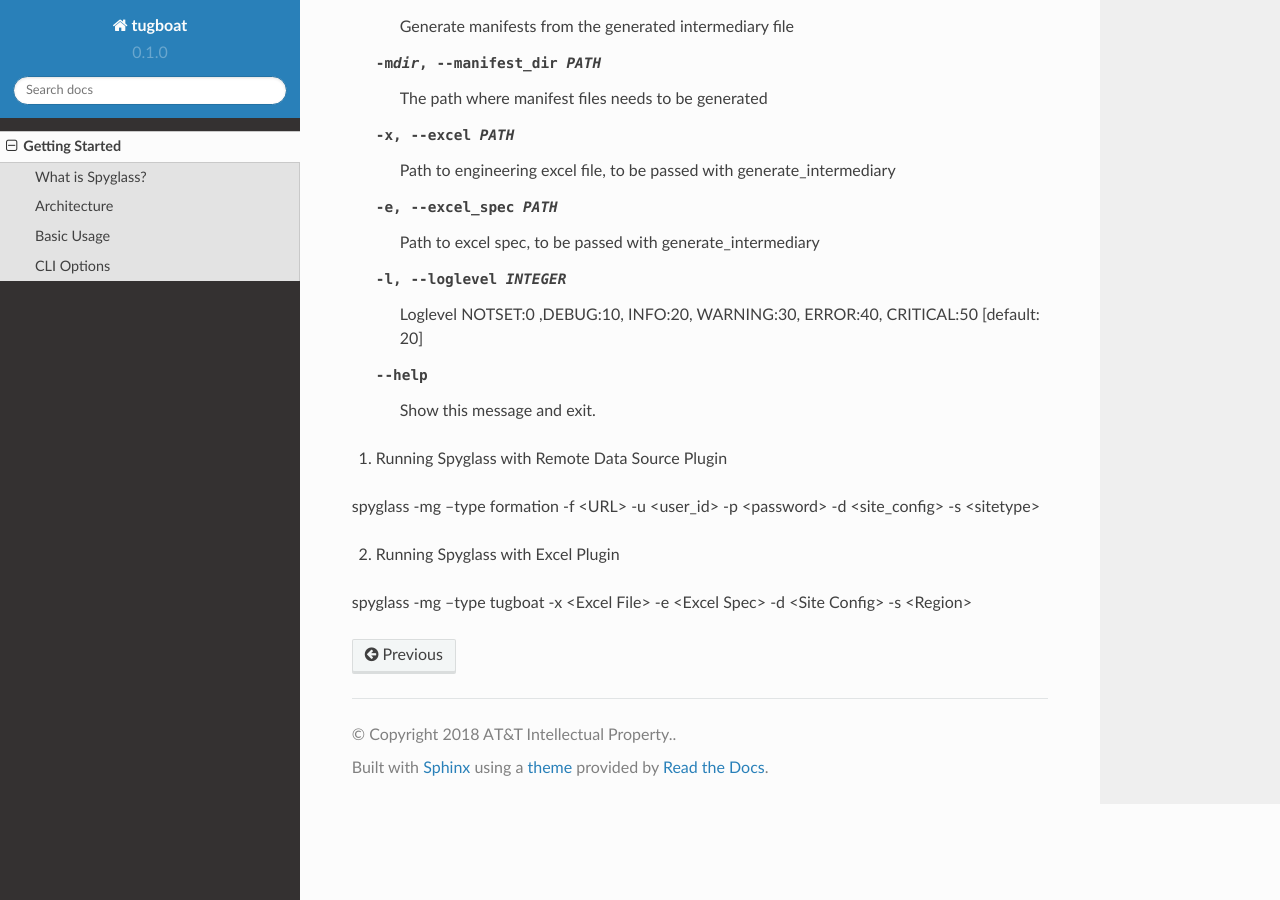
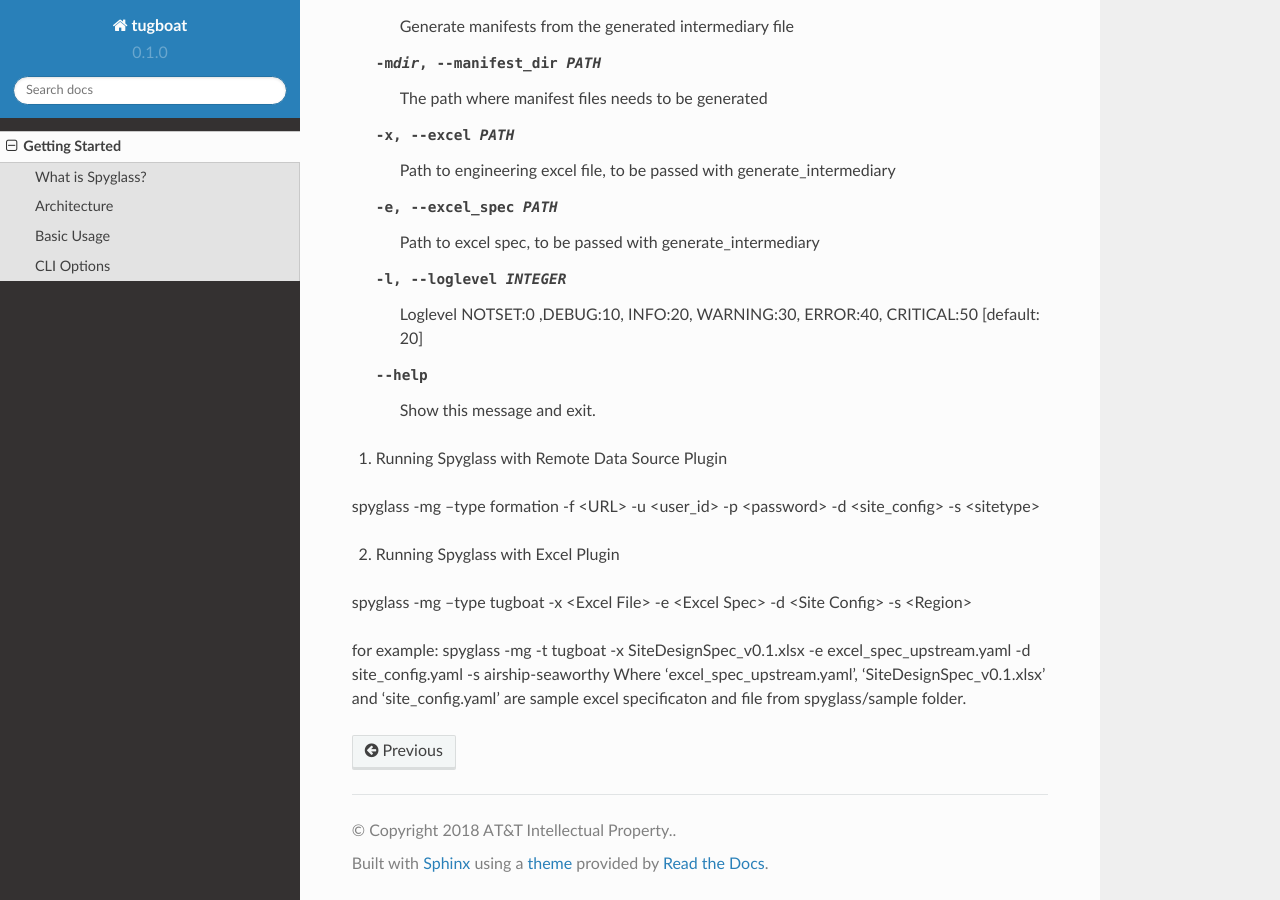
Before and after one commit to purnendu15/tugboat, a Sphinx documentation site: the page built from doc/source/getting_started.rst, in a window 1280 px wide and 900 px high, scrolled down 2143 px. Built offline with Sphinx 7.4.7 and the Read the Docs theme 2.0.0, drawn with Linux system fonts in a browser that asks for light colours.

Commit message:
Added tugboat execution command using sample input files

```diff
--- a/doc/source/getting_started.rst
+++ b/doc/source/getting_started.rst
@@ -123,3 +123,9 @@ spyglass -mg --type formation -f <URL> -u <user_id> -p <password> -d <site_confi
 2. Running Spyglass with Excel Plugin
 
 spyglass -mg --type tugboat -x <Excel File> -e <Excel Spec> -d <Site Config> -s <Region>
+
+for example:
+spyglass -mg -t tugboat -x SiteDesignSpec_v0.1.xlsx -e excel_spec_upstream.yaml -d site_config.yaml -s airship-seaworthy
+Where 'excel_spec_upstream.yaml', 'SiteDesignSpec_v0.1.xlsx' and
+'site_config.yaml' are sample excel specificaton and file from
+spyglass/sample folder.
```
